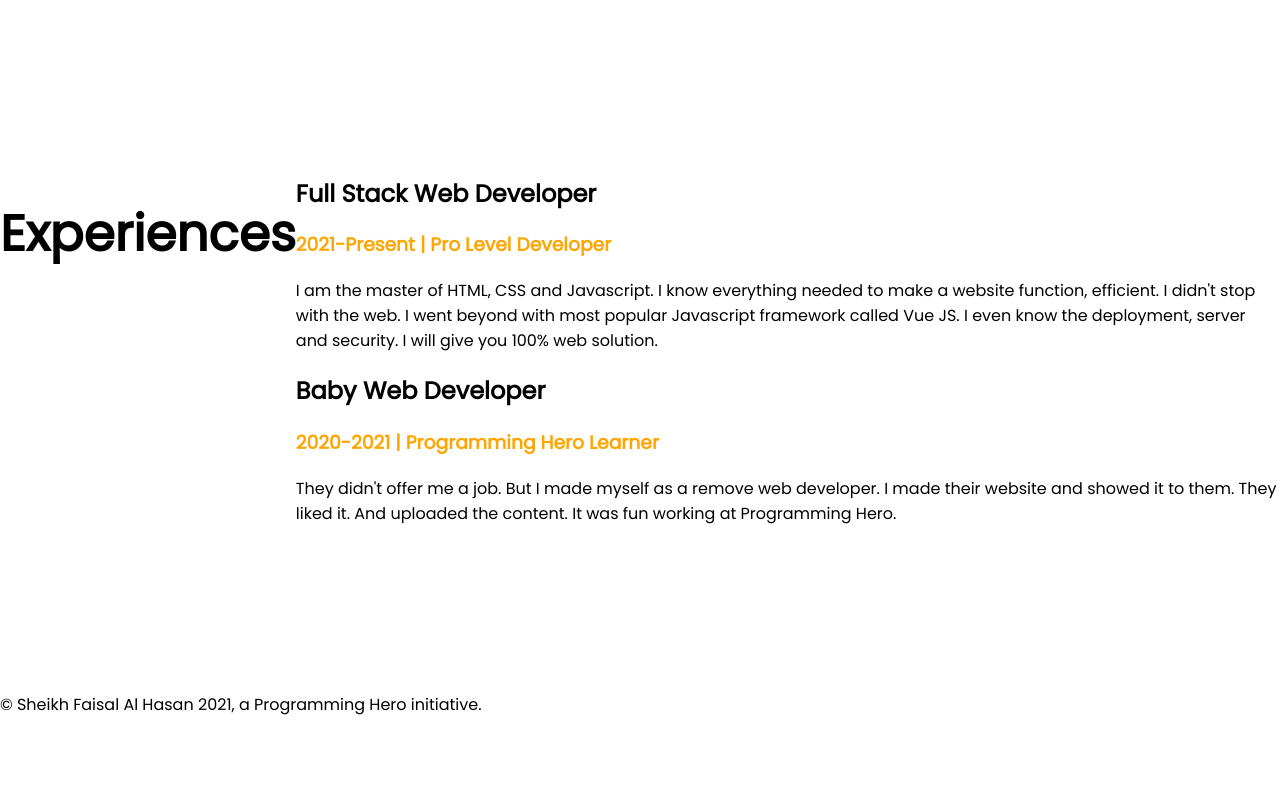
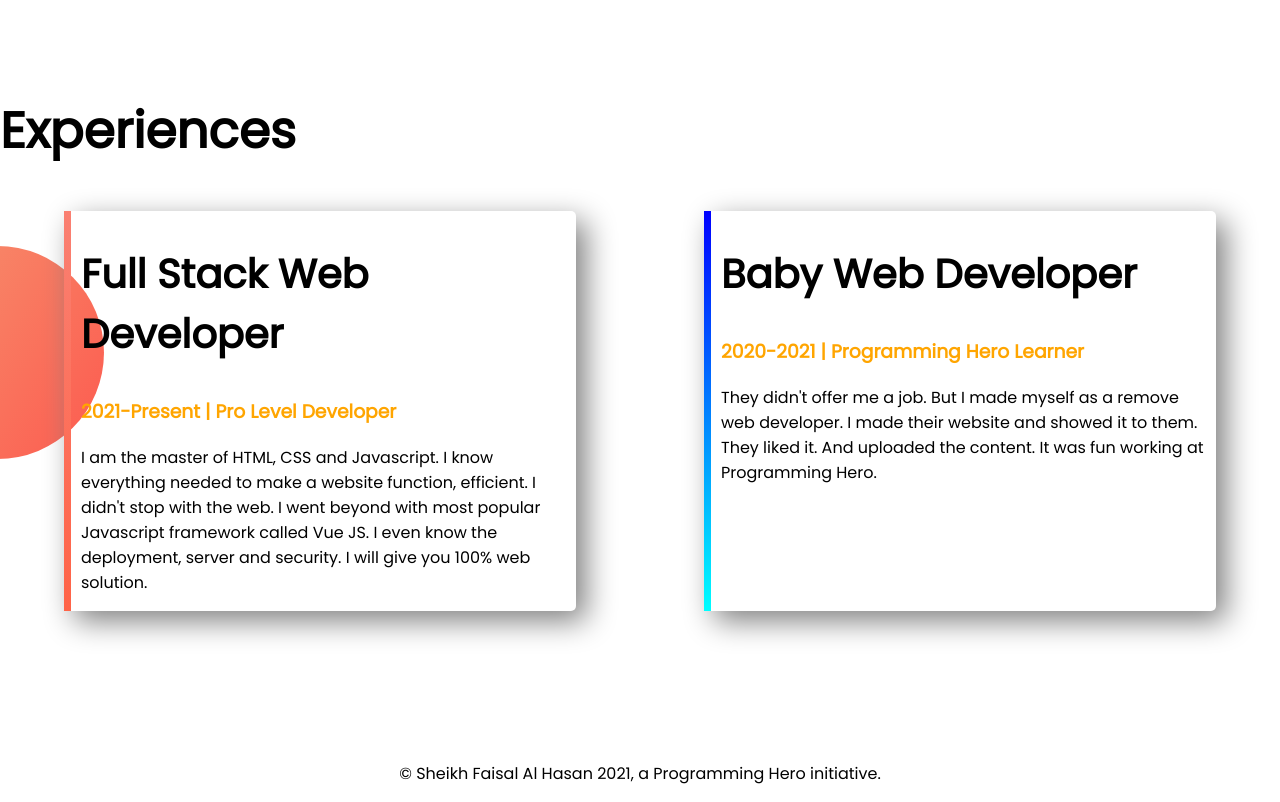
Before and after one commit to faisal727/developer-portfolio, a plain HTML site: page index.html in a window 1280 px wide. Shown: the part 1368-2170 px from the top of the page. Before the commit the page ends 2101 px from the top, so only its background shows below. Drawn offline with Linux system fonts and the light colour scheme.

Commit message:
css changed

```diff
--- a/style.css
+++ b/style.css
@@ -5,17 +5,21 @@ body{
 h1{
     font-size: 50px;
 }
+h2{
+    font-size: 40px;
+}
 .name{
     color: orange;
 }
-section{
+.flexible-container{
     display: flex;
     margin-bottom: 150px;
 }
 .para{
-    width: 50%;
+    width: 40%;
     padding-left: 5%;
     text-align: justify;
+
 }
 .para img{
 width: 100%;
@@ -39,3 +43,30 @@ background-repeat: no-repeat;
     background-repeat: no-repeat;
     background-position: right;
 }
+.experience-area{
+    background-image: url(images/exp-bg.png);
+    background-repeat: no-repeat;
+    background-position: left;
+}
+.experiences-item{
+    width: 40%;
+    margin-left: 5%;
+    margin-right: 5%;
+    padding-left: 10px;
+    box-shadow: 10px 10px 30px gray;
+    border-radius: 5px;
+
+}
+#web-dev-experience{
+    border-left: 7px solid;
+    border-image: linear-gradient(blue, cyan);
+    border-image-slice: 1;
+}
+#full-stalk-experience{
+    border-left: 7px solid;
+    border-image: linear-gradient(salmon,tomato);
+    border-image-slice: 1;
+}
+footer p{
+    text-align: center;
+}
```
